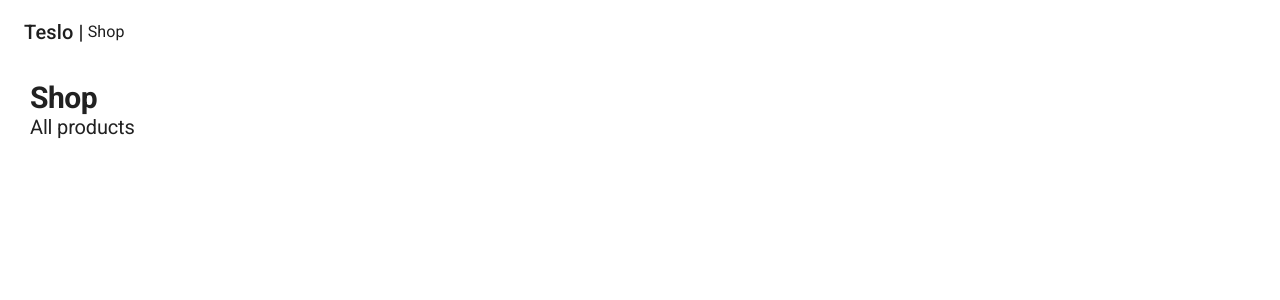
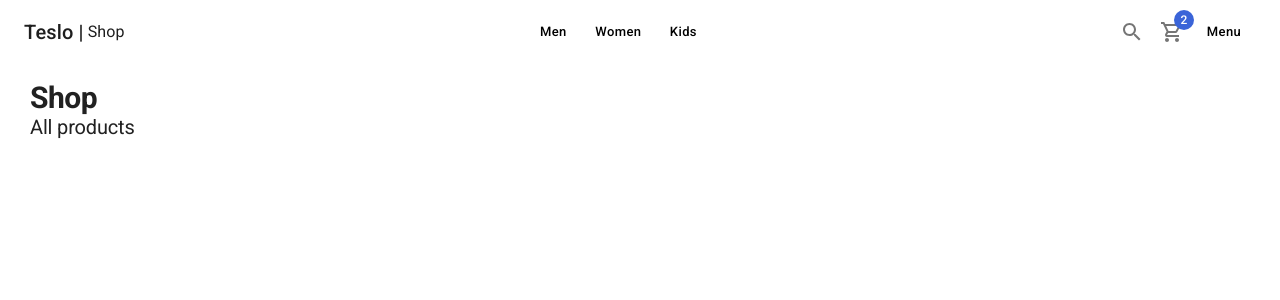
Before and after one commit to josemontano1996/teslo-shop, a Next.js app: page / in a window 1280 px wide. Shown: the top 300 px of the page. Built offline with nearby package versions, Linux system fonts and the light colour scheme.

Commit message:
created navbar

```diff
--- a/components/ui/NavBar.tsx
+++ b/components/ui/NavBar.tsx
@@ -1,17 +1,51 @@
 import NextLink from 'next/link';
-import { AppBar, Toolbar, Typography } from '@mui/material';
+import { AppBar, Badge, Box, Button, IconButton, Toolbar, Typography } from '@mui/material';
 import { Link } from '@mui/material';
+import { SearchOutlined, ShoppingCartOutlined } from '@mui/icons-material';
 
 export const NavBar = () => {
   return (
     <AppBar>
       <Toolbar>
-        <NextLink href='/' style={{ textDecoration: 'none' }}>
+        <NextLink href='/'>
           <Link component='span' display='flex' alignItems='center'>
             <Typography variant='h6'>Teslo |</Typography>
             <Typography sx={{ ml: 0.5 }}>Shop</Typography>
           </Link>
         </NextLink>
+
+        <Box flex={1} />
+        <Box sx={{ display: { xs: 'none', sm: 'block' } }}>
+          <NextLink href='/category/men'>
+            <Link component='span'>
+              <Button>Men</Button>
+            </Link>
+          </NextLink>
+          <NextLink href='/category/women'>
+            <Link component='span'>
+              <Button>Women</Button>
+            </Link>
+          </NextLink>
+          <NextLink href='/category/kids'>
+            <Link component='span'>
+              <Button>Kids</Button>
+            </Link>
+          </NextLink>
+        </Box>
+        <Box flex={1} />
+        <IconButton>
+          <SearchOutlined />
+        </IconButton>
+        <NextLink href='/cart'>
+          <Link component='span'>
+            <IconButton>
+              <Badge badgeContent={2} color='secondary'>
+                <ShoppingCartOutlined />
+              </Badge>
+            </IconButton>
+          </Link>
+        </NextLink>
+        <Button>Menu</Button>
       </Toolbar>
     </AppBar>
   );
--- a/styles/globals.css
+++ b/styles/globals.css
@@ -1,12 +1,19 @@
-
 @keyframes fadeIn {
-  0% {opacity: 0;}
-  100% {opacity: 1;}
+  0% {
+    opacity: 0;
+  }
+  100% {
+    opacity: 1;
+  }
 }
 
 @-webkit-keyframes fadeIn {
-  0% {opacity: 0;}
-  100% {opacity: 1;}
+  0% {
+    opacity: 0;
+  }
+  100% {
+    opacity: 1;
+  }
 }
 
 .fadeIn {
@@ -19,7 +26,6 @@
   animation-name: fadeIn;
 }
 
-
 .circular-btn {
   border-radius: 30px;
 }
@@ -28,8 +34,11 @@
   background-color: #274494;
 }
 
-
 .summary-card {
   border: 1px solid rgba(0, 0, 0, 0.1);
   box-shadow: 0px 5px 5px rgba(0, 0, 0, 0.2);
 }
+
+a {
+  text-decoration: none;
+}
--- a/themes/light-theme.ts
+++ b/themes/light-theme.ts
@@ -56,6 +56,8 @@ export const lightTheme = createTheme({
       },
       styleOverrides: {
         root: {
+          backgroundColor: 'white',
+          color: 'black',
           textTransform: 'none',
           boxShadow: 'none',
           borderRadius: 10,
```
